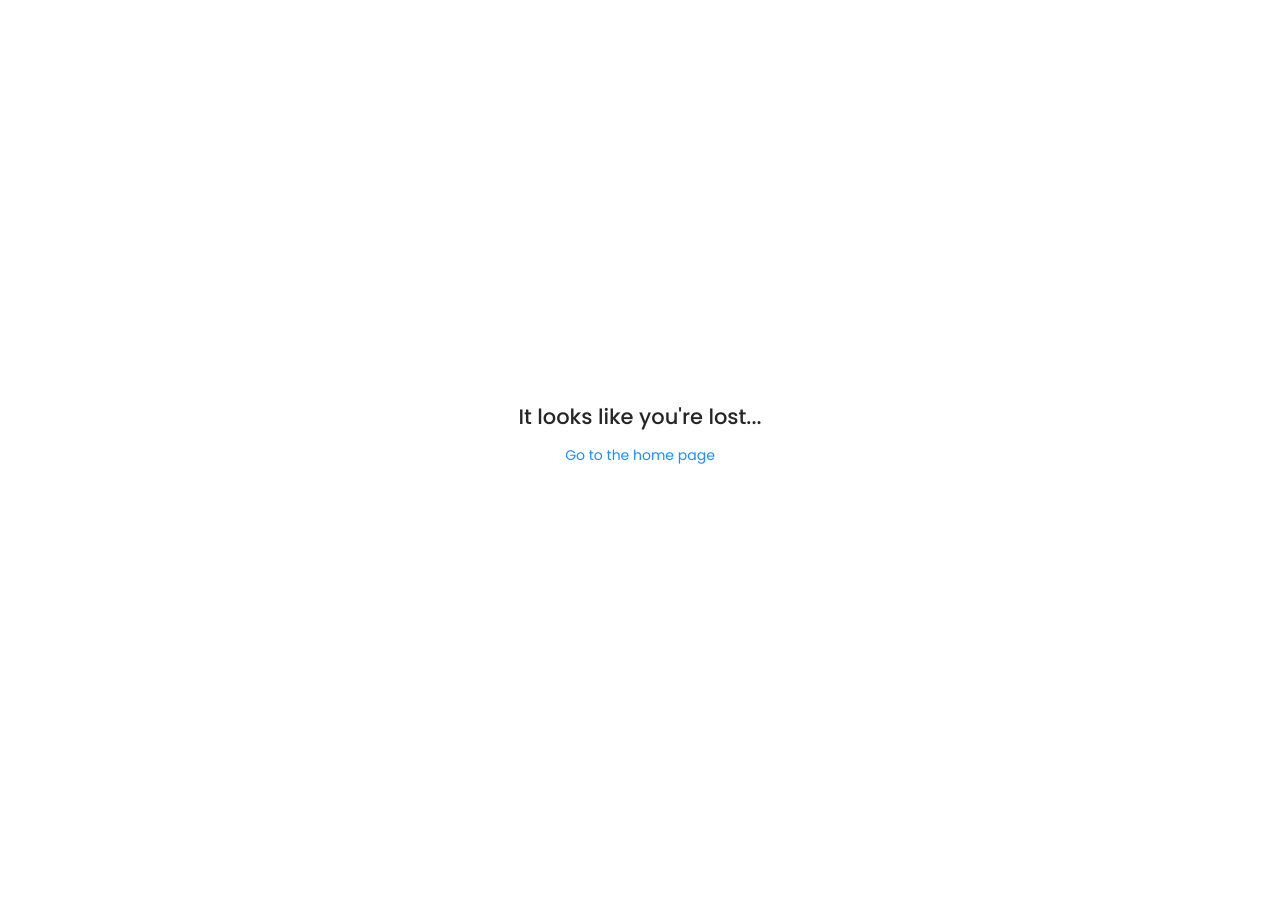
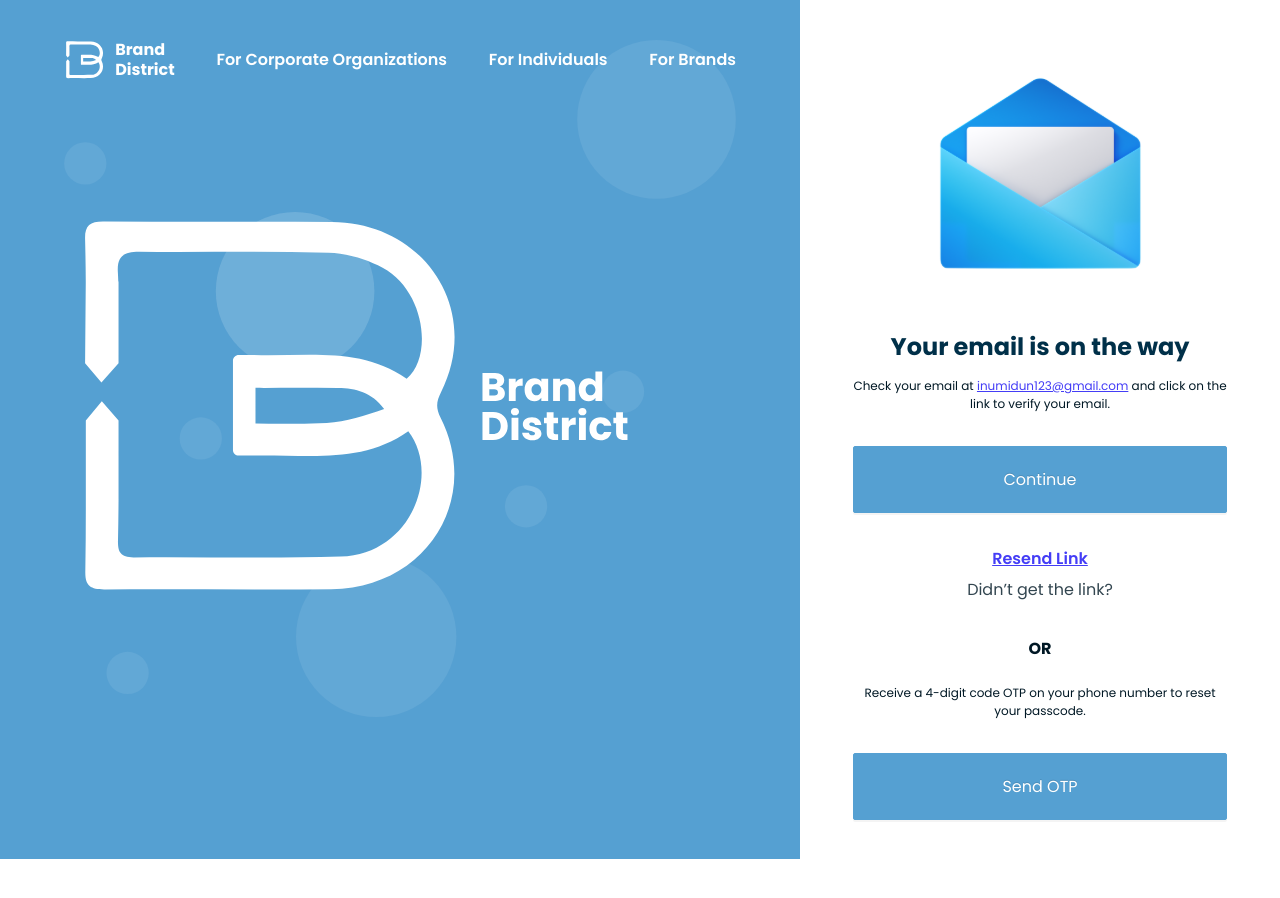
Before and after one commit to shrek-Academy/brand-distrct-snow, a React (Create React App) app: page /reset-email in a window 1280 px wide. Shown: the top 898 px of the page. After the commit the page ends 859 px from the top, so only its background shows below. Built offline with nearby package versions, Linux system fonts and the light colour scheme.

Commit message:
reset-email page design completed

```diff
--- a/src/Pages/Auth/index.js
+++ b/src/Pages/Auth/index.js
@@ -2,3 +2,4 @@ export { default as VerifyPhone } from "./verify/verification-phone";
 export { default as VericationComplete } from "./verify/verification-complete";
 export { default as SignIn } from "./sign-in";
 export { default as ForgetPasscode } from "./foget-passcode";
+export { default as ResetEmail } from "./reset/reset-email";
--- /dev/null
+++ b/src/Pages/Auth/reset/reset-email.js
@@ -0,0 +1,66 @@
+// external import statements
+import { Button, message } from "antd";
+import { useNavigate } from "react-router-dom";
+
+// internal import statements
+import { OpenMail } from "../../../assets/img";
+
+const ResetEmail = () => {
+    const navigate = useNavigate();
+
+    const handleContinue = () => {
+        navigate("/signin");
+    };
+
+    const handleResendLink = () => {
+        message.success("Verification link has been resent");
+    };
+
+    const handleSendOTP = () => {
+        message.success("OTP code has been Sent");
+        navigate("/reset-phone");
+    };
+
+    return (
+        <>
+            <div className="verification">
+                <OpenMail />
+                <br />
+                <div id="veri-sec">
+                    <p id="title">Your email is on the way</p>
+                    <p>
+                        Check your email at <span>inumidun123@gmail.com</span>{" "}
+                        and click on the link to verify your email.
+                    </p>
+                    <Button
+                        type="primary"
+                        block
+                        size="large"
+                        onClick={handleContinue}
+                    >
+                        Continue
+                    </Button>
+                    <button id="reset" onClick={handleResendLink}>
+                        Resend Link
+                    </button>
+                    <h3>Didn’t get the link?</h3>
+                    <p style={{ fontWeight: "bold", fontSize: 16 }}>OR</p>
+                    <p>
+                        Receive a 4-digit code OTP on your phone number to reset
+                        your passcode.
+                    </p>
+                    <Button
+                        type="primary"
+                        block
+                        size="large"
+                        onClick={handleSendOTP}
+                    >
+                        Send OTP
+                    </Button>
+                </div>
+            </div>
+        </>
+    );
+};
+
+export default ResetEmail;
--- a/src/assets/img/index.js
+++ b/src/assets/img/index.js
@@ -1,2 +1,3 @@
 export { ReactComponent as WhiteLogo } from "./White-logo.svg";
 export { ReactComponent as Success } from "./Success.svg";
+export { ReactComponent as OpenMail } from "./Open-mail.svg";
--- a/src/routes.js
+++ b/src/routes.js
@@ -12,6 +12,7 @@ import {
     GeneralHome,
     SignIn,
     ForgetPasscode,
+    ResetEmail,
 } from "./Pages";
 import { AuthLayout, VerificationLayout, DashboardLayout } from "./layout";
 
@@ -37,6 +38,7 @@ const Router = () => {
                 { path: "account", element: <GeneralHome /> },
                 { path: "signin", element: <SignIn /> },
                 { path: "forget-passcode", element: <ForgetPasscode /> },
+                { path: "reset-email", element: <ResetEmail /> },
             ],
         },
         { path: "/app", element: <DashboardLayout /> },
```
Also changed, not shown: src/assets/img/Open-mail.svg (added).
